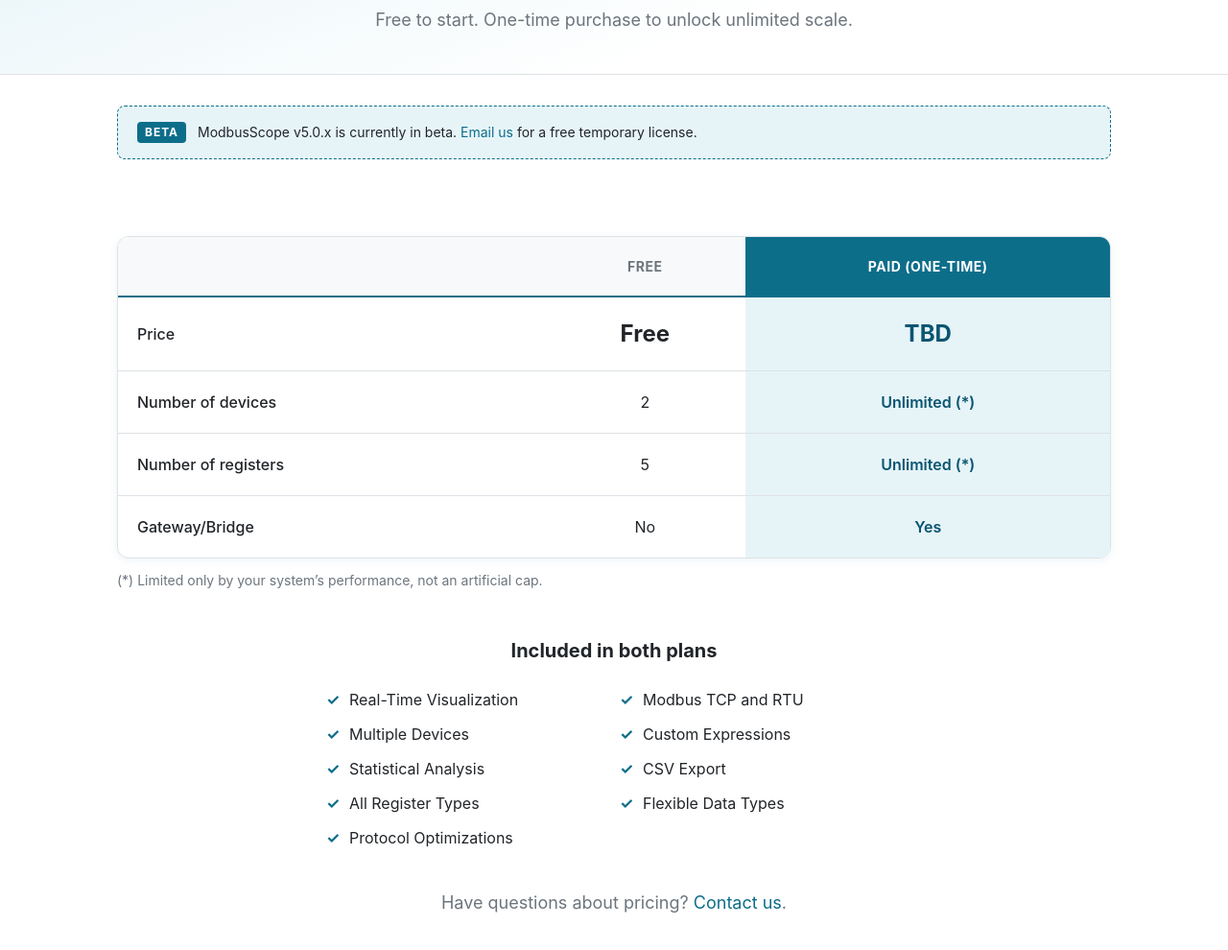
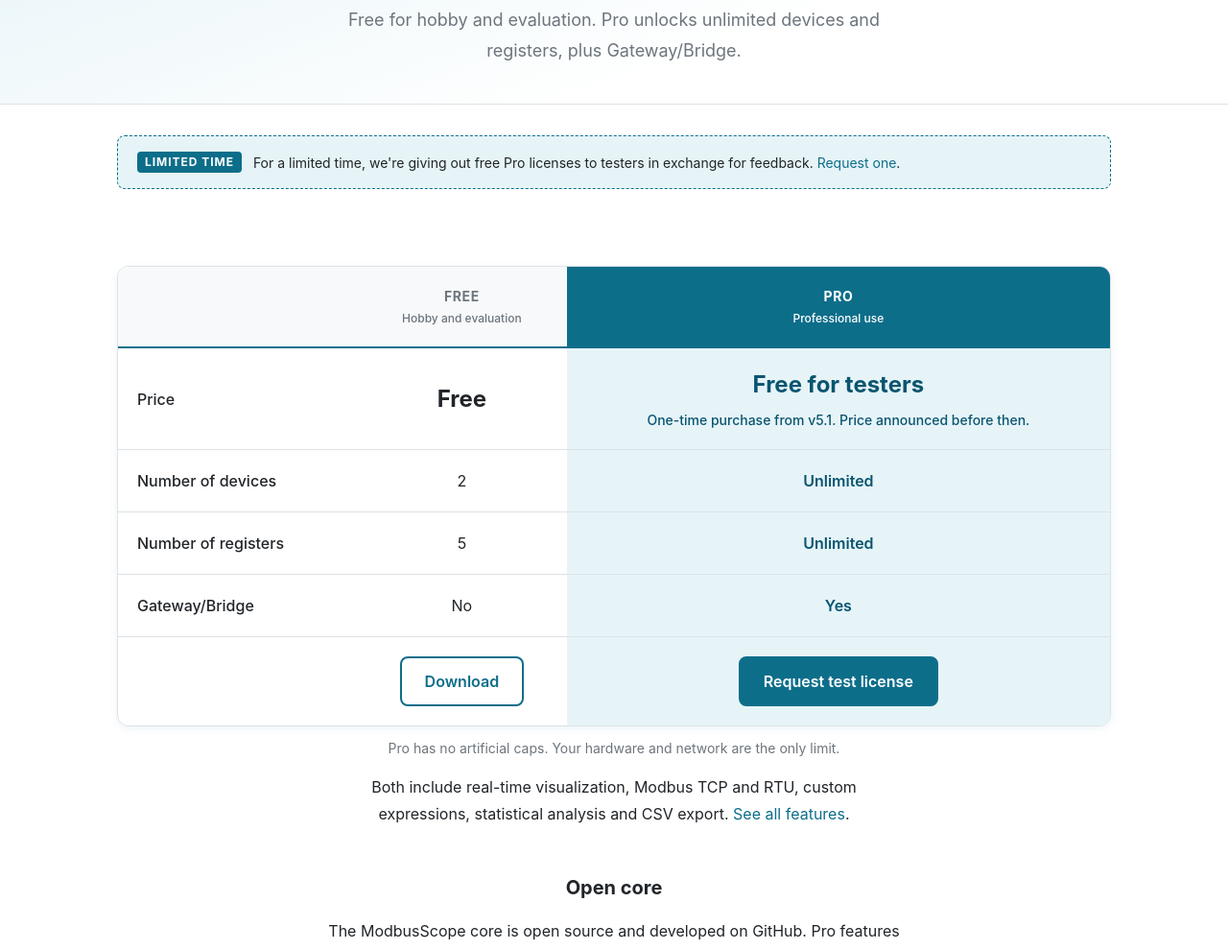
Before and after one commit to ModbusScope/modbusscope.github.io, an Eleventy site: page src/pricing/index.html in a window 1280 px wide. Shown: the part 187-1177 px from the top of the page at 96% size. Built offline with nearby package versions, Linux system fonts and the light colour scheme; Eleventy itself is replaced by a stand-in of ours; files that its build step writes are made by us from their sources.

Commit message:
Refactor pricing

```diff
--- a/src/_includes/base.html
+++ b/src/_includes/base.html
@@ -43,7 +43,7 @@
         "@type": "SoftwareApplication",
         "@id": "https://modbusscope.com/#software",
         "name": "ModbusScope",
-        "description": "Desktop application for real-time Modbus TCP/RTU data logging and visualization. Visualization core open-source under GPLv3. Supports all register types, custom expressions, and CSV export.",
+        "description": "Desktop application for real-time Modbus TCP/RTU data logging and visualization. Open-source core. Supports all register types, custom expressions, and CSV export.",
         "url": "https://modbusscope.com/",
         "downloadUrl": "https://github.com/ModbusScope/ModbusScope/releases/latest",
         "applicationCategory": "DeveloperApplication",
--- a/src/pricing/index.html
+++ b/src/pricing/index.html
@@ -1,8 +1,8 @@
 ---
 layout: base.html
 title: "Pricing - ModbusScope"
-description: "Pricing for ModbusScope, the Modbus TCP/RTU data logger and visualizer: free to start, one-time purchase to unlock unlimited devices, registers, and gateway/bridge support."
-ogDescription: "ModbusScope pricing: free to start, one-time purchase to unlock unlimited devices, registers, and gateway/bridge support."
+description: "ModbusScope pricing: free for hobby and evaluation (2 devices, 5 registers). Pro unlocks unlimited devices and registers, plus Gateway/Bridge."
+ogDescription: "ModbusScope pricing: free for hobby and evaluation. Pro unlocks unlimited devices and registers, plus Gateway/Bridge."
 ---
   <main>
 
@@ -11,17 +11,17 @@
       <div class="container">
         <h1 class="section-title">Pricing</h1>
         <p class="section-subtitle">
-          Free to start. One-time purchase to unlock unlimited scale.
+          Free for hobby and evaluation. Pro unlocks unlimited devices and registers, plus Gateway/Bridge.
         </p>
       </div>
     </section>
 
     <div class="container">
       <div class="placeholder-notice">
-        <span class="placeholder-notice__label">Beta</span>
+        <span class="placeholder-notice__label">Limited time</span>
         <p class="placeholder-notice__text">
-          ModbusScope v5.0.x is currently in beta.
-          <a href="mailto:info@modbusscope.com">Email us</a> for a free temporary license.
+          For a limited time, we're giving out free Pro licenses to testers in exchange for feedback.
+          <a href="mailto:info@modbusscope.com?subject=ModbusScope%20test%20license%20request&amp;body=Hi%2C%0A%0AI%27d%20like%20a%20free%20license%20to%20test%20ModbusScope%20Pro%20features%20and%20share%20feedback.%0A%0AName%3A%0AUse%20case%3A">Request one</a>.
         </p>
       </div>
     </div>
@@ -34,25 +34,36 @@
             <thead>
               <tr>
                 <th scope="col"></th>
-                <th scope="col">Free</th>
-                <th scope="col" class="pricing-table__cell--highlight">Paid (one-time)</th>
+                <th scope="col">
+                  Free
+                  <span class="pricing-table__sublabel">Hobby and evaluation</span>
+                </th>
+                <th scope="col" class="pricing-table__cell--highlight">
+                  Pro
+                  <span class="pricing-table__sublabel">Professional use</span>
+                </th>
               </tr>
             </thead>
             <tbody>
               <tr>
                 <th scope="row">Price</th>
                 <td class="pricing-table__cell--price">Free</td>
-                <td class="pricing-table__cell--highlight pricing-table__cell--price">TBD</td>
+                <td class="pricing-table__cell--highlight pricing-table__cell--price">
+                  Free for testers
+                  <span class="pricing-table__note">
+                    One-time purchase from v5.1. Price announced before then.
+                  </span>
+                </td>
               </tr>
               <tr>
                 <th scope="row">Number of devices</th>
                 <td>2</td>
-                <td class="pricing-table__cell--highlight">Unlimited (*)</td>
+                <td class="pricing-table__cell--highlight">Unlimited</td>
               </tr>
               <tr>
                 <th scope="row">Number of registers</th>
                 <td>5</td>
-                <td class="pricing-table__cell--highlight">Unlimited (*)</td>
+                <td class="pricing-table__cell--highlight">Unlimited</td>
               </tr>
               <tr>
                 <th scope="row">Gateway/Bridge</th>
@@ -60,30 +71,62 @@
                 <td class="pricing-table__cell--highlight">Yes</td>
               </tr>
             </tbody>
+            <tfoot>
+              <tr>
+                <td></td>
+                <td>
+                  <a href="https://github.com/ModbusScope/ModbusScope/releases/latest"
+                     class="btn btn-outline" target="_blank" rel="noopener">Download</a>
+                </td>
+                <td class="pricing-table__cell--highlight">
+                  <a href="mailto:info@modbusscope.com?subject=ModbusScope%20test%20license%20request&amp;body=Hi%2C%0A%0AI%27d%20like%20a%20free%20license%20to%20test%20ModbusScope%20Pro%20features%20and%20share%20feedback.%0A%0AName%3A%0AUse%20case%3A"
+                     class="btn btn-primary">Request test license</a>
+                </td>
+              </tr>
+            </tfoot>
           </table>
         </div>
 
-        <p class="pricing__footnote">
-          (*) Limited only by your system&rsquo;s performance, not an artificial cap.
+        <p class="pricing__caption">
+          Pro has no artificial caps. Your hardware and network are the only limit.
         </p>
 
-        <h2 class="pricing__included-title">Included in both plans</h2>
-        <ul class="pricing__included">
-          <li class="pricing__included-item">Real-Time Visualization</li>
-          <li class="pricing__included-item">Modbus TCP and RTU</li>
-          <li class="pricing__included-item">Multiple Devices</li>
-          <li class="pricing__included-item">Custom Expressions</li>
-          <li class="pricing__included-item">Statistical Analysis</li>
-          <li class="pricing__included-item">CSV Export</li>
-          <li class="pricing__included-item">All Register Types</li>
-          <li class="pricing__included-item">Flexible Data Types</li>
-          <li class="pricing__included-item">Protocol Optimizations</li>
-        </ul>
+        <p class="pricing__text">
+          Both include real-time visualization, Modbus TCP and RTU, custom expressions,
+          statistical analysis and CSV export.
+          <a href="/features/">See all features</a>.
+        </p>
 
-        <p class="section-subtitle pricing__note">
-          Have questions about pricing?
-          <a href="mailto:info@modbusscope.com">Contact us</a>.
+        <h2 class="pricing__title">Open core</h2>
+        <p class="pricing__text">
+          The ModbusScope core is open source and developed on GitHub. Pro features are built on top of it.
+          <a href="https://github.com/ModbusScope/ModbusScope" target="_blank" rel="noopener">View the source</a>.
         </p>
+
+        <h2 class="pricing__title">Questions</h2>
+        <div class="faq">
+          <details class="faq__item">
+            <summary class="faq__question">What do I get with Free?</summary>
+            <p class="faq__answer">
+              Up to 2 devices and 5 registers, with all core features. It is meant for hobby
+              projects and for evaluating ModbusScope.
+            </p>
+          </details>
+          <details class="faq__item">
+            <summary class="faq__question">What happens when v5.1 is released?</summary>
+            <p class="faq__answer">
+              Pro features require a paid license. Free stays available with its limits.
+            </p>
+          </details>
+          <details class="faq__item">
+            <summary class="faq__question">How much will Pro cost?</summary>
+            <p class="faq__answer">
+              The price is not set yet. It will be announced before v5.1.
+              <a href="mailto:info@modbusscope.com?subject=ModbusScope%20Pro%20pricing">Email us</a>
+              if you want to hear about it.
+            </p>
+          </details>
+        </div>
       </div>
     </section>
 
--- a/src/styles.css
+++ b/src/styles.css
@@ -277,7 +277,6 @@
   color: var(--color-text);
 }
 
-.pricing__note,
 .services__note {
   margin-top: var(--space-10);
 }
@@ -324,6 +323,11 @@
   font-weight: var(--font-weight-medium);
 }
 
+.pricing-table tfoot td {
+  border-top: 1px solid var(--color-border);
+  border-bottom: none;
+}
+
 .pricing-table tbody tr:last-child th,
 .pricing-table tbody tr:last-child td {
   border-bottom: none;
@@ -345,45 +349,87 @@
   font-weight: var(--font-weight-bold);
 }
 
-.pricing__footnote {
+.pricing-table__sublabel {
+  display: block;
+  margin-top: var(--space-1);
+  font-size: var(--font-size-xs);
+  font-weight: var(--font-weight-medium);
+  letter-spacing: normal;
+  text-transform: none;
+}
+
+.pricing-table__note {
+  display: block;
+  margin-top: var(--space-2);
+  font-size: var(--font-size-sm);
+  font-weight: var(--font-weight-medium);
+}
+
+@media (width <= 767px) {
+  .pricing-table {
+    min-width: 0;
+  }
+
+  .pricing-table th,
+  .pricing-table td {
+    padding: var(--space-3);
+  }
+
+  .pricing-table__cell--price {
+    font-size: var(--font-size-lg);
+  }
+
+  .pricing-table .btn {
+    padding: var(--space-2) var(--space-3);
+    font-size: var(--font-size-sm);
+    white-space: normal;
+  }
+}
+
+.pricing__caption {
   margin-top: var(--space-3);
   font-size: var(--font-size-sm);
   color: var(--color-text-muted);
+  text-align: center;
 }
 
-.pricing__included-title {
+.pricing__title {
   margin-top: var(--space-12);
   font-size: var(--font-size-xl);
   font-weight: var(--font-weight-bold);
   text-align: center;
 }
 
-.pricing__included {
-  display: grid;
-  grid-template-columns: 1fr;
-  gap: var(--space-3);
+.pricing__text {
   max-width: 600px;
-  margin: var(--space-6) auto 0;
-  padding: 0;
-  list-style: none;
+  margin: var(--space-4) auto 0;
+  color: var(--color-text);
+  text-align: center;
+  line-height: var(--line-height-loose);
 }
 
-@media (width >= 640px) {
-  .pricing__included { grid-template-columns: repeat(2, 1fr); }
+/* === FAQ === */
+
+.faq {
+  max-width: 720px;
+  margin: var(--space-6) auto 0;
+  border-top: 1px solid var(--color-border);
 }
 
-.pricing__included-item {
-  position: relative;
-  padding-left: var(--space-6);
-  color: var(--color-text);
+.faq__item {
+  border-bottom: 1px solid var(--color-border);
 }
 
-.pricing__included-item::before {
-  content: "\2713";
-  position: absolute;
-  left: 0;
-  color: var(--color-primary);
-  font-weight: var(--font-weight-bold);
+.faq__question {
+  padding: var(--space-4) 0;
+  font-weight: var(--font-weight-semibold);
+  cursor: pointer;
+}
+
+.faq__answer {
+  margin: 0 0 var(--space-4);
+  color: var(--color-text-muted);
+  line-height: var(--line-height-loose);
 }
 
 /* === NAV === */
```
Also changed, not shown: CLAUDE.md (+1 -1 lines), src/downloads/index.html (+1 -1 lines), src/index.html (+4 -4 lines), README.md.
